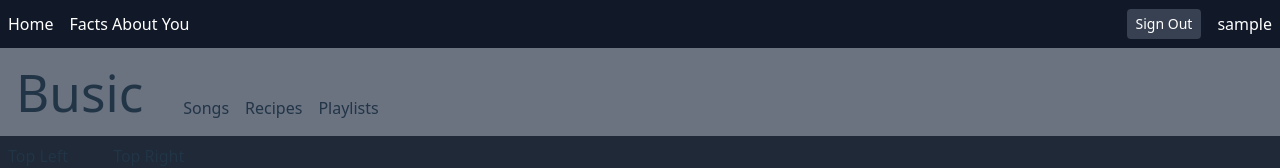
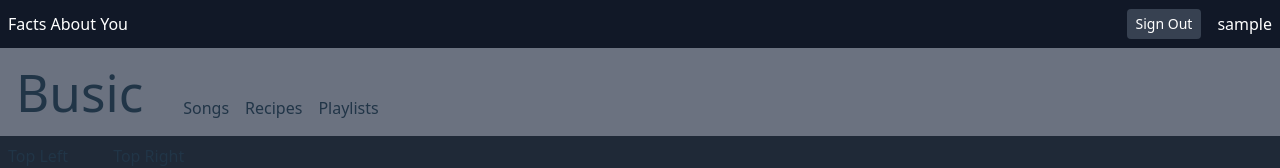
Before and after one commit to timbrady12345/FinalBusic, a React app in the folder frontend/: page / in a window 1280 px wide. Shown: the top 168 px of the page. Built offline with nearby package versions, Linux system fonts and the light colour scheme; sample sign-in values are in the browser's storage; the HTML template or start-up script is replaced by a standard one.

Commit message:
Hide Home for now

```diff
--- a/frontend/src/App.jsx
+++ b/frontend/src/App.jsx
@@ -26,7 +26,7 @@ function AppContent() {
       {user && (
         <div className="flex justify-between w-screen bg-gray-900 p-2 sticky top-0">
           <nav className="flex gap-4 text-white items-center h-8">
-            <Link to="/">Home</Link>
+            {/* <Link to="/">Home</Link> */}
             <Link to="/About">Facts About You</Link>
           </nav>
 
```
